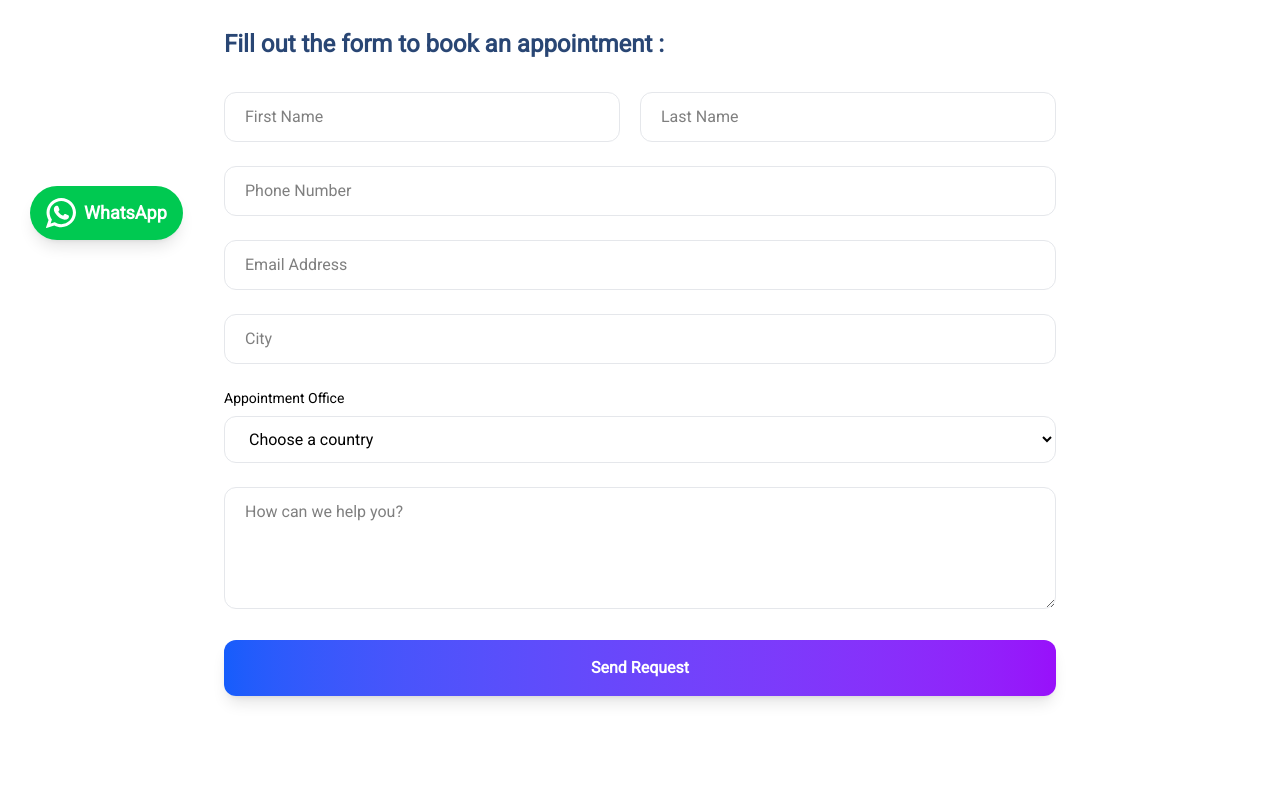
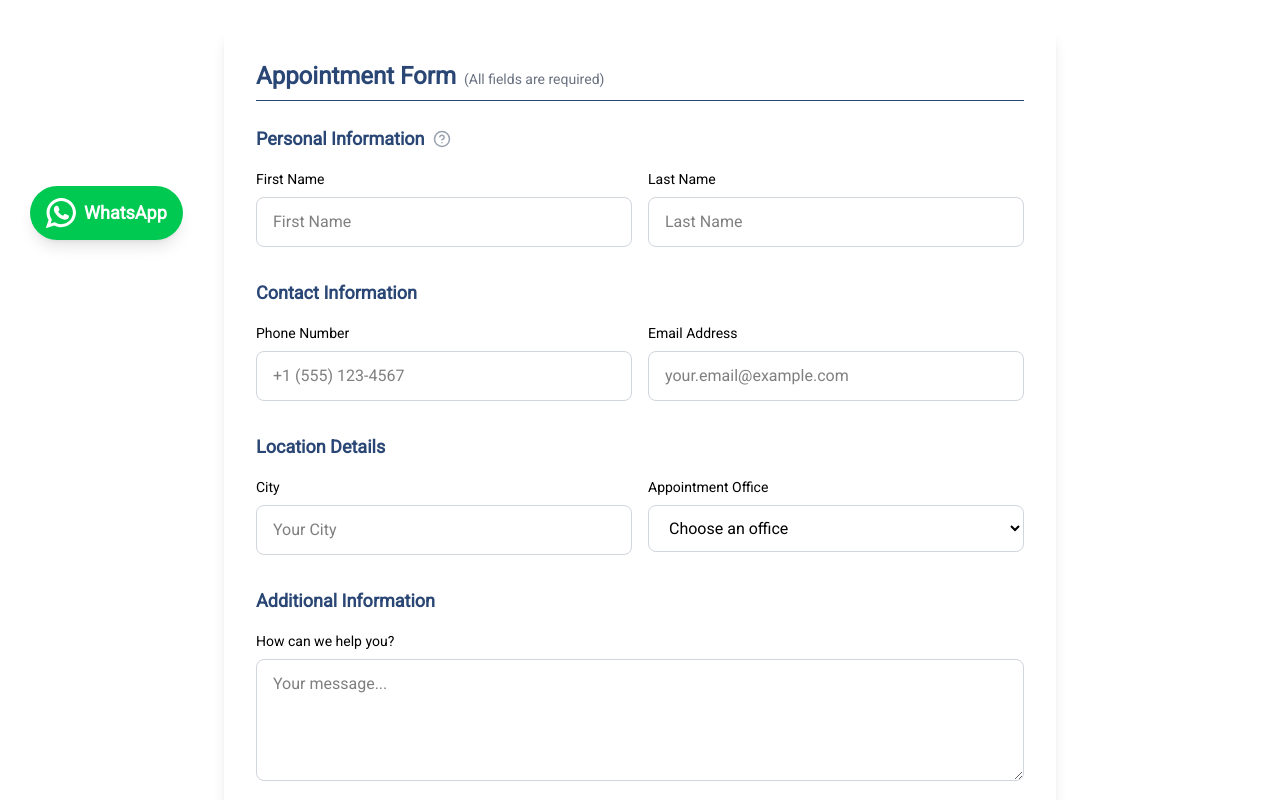
Before and after one commit to tamjidzihan/Munemi_Global_Web, a React (Vite) app: page /about/appointment-booking in a window 1280 px wide. Shown: the part 520-1320 px from the top of the page. Built offline with nearby package versions, Linux system fonts and the light colour scheme; no server answers.

Commit message:
home 2025-04-09

```diff
--- a/src/components/About/AppointmentBookingForm/AppointmentBookingForm.tsx
+++ b/src/components/About/AppointmentBookingForm/AppointmentBookingForm.tsx
@@ -1,149 +1,253 @@
 import { useState } from "react";
 import useAppointments, { Appointment } from "../../../hooks/useAppointments";
 import Hero from "../../common/Hero/Hero";
-import heroImage from "../../../assets/slide-2.jpg"
+import heroImage from "../../../assets/slide-2.jpg";
+import { FiHelpCircle } from "react-icons/fi";
+import Alert from "../../common/Alert/Alert";
 
 const AppointmentBookingForm = () => {
-    const { createAppointment } = useAppointments()
-    const [firstName, setFirstName] = useState("");
-    const [lastName, setLastName] = useState("");
-    const [phone, setPhone] = useState("");
-    const [email, setEmail] = useState("");
-    const [city, setCity] = useState("");
-    const [appointmentOffice, setAppointmentOffice] = useState("");
-    const [message, setMessage] = useState("");
-    const [loading, setLoading] = useState(false); // Track loading state
+    const { createAppointment } = useAppointments();
+    const [formData, setFormData] = useState({
+        firstName: '',
+        lastName: '',
+        phone: '',
+        email: '',
+        city: '',
+        appointmentOffice: '',
+        message: '',
+    });
+    const [loading, setLoading] = useState(false);
+    const [errors, setErrors] = useState<Record<string, string>>({});
+    const [alert, setAlert] = useState<{ message: string; type: 'success' | 'error' } | null>(null);
+
+    // Validation function
+    const validateForm = () => {
+        const newErrors: Record<string, string> = {};
+        const emailRegex = /^[^\s@]+@[^\s@]+\.[^\s@]+$/;
+        const phoneRegex = /^[+]?[(]?[0-9]{1,4}[)]?[-\s./0-9]*$/;
+
+        if (!formData.firstName) newErrors.firstName = "First name is required";
+        if (!formData.lastName) newErrors.lastName = "Last name is required";
+        if (!formData.phone || !phoneRegex.test(formData.phone))
+            newErrors.phone = "Valid phone number is required";
+        if (!formData.email || !emailRegex.test(formData.email))
+            newErrors.email = "Valid email is required";
+        if (!formData.city) newErrors.city = "City is required";
+        if (!formData.appointmentOffice) newErrors.appointmentOffice = "Office selection is required";
+
+        setErrors(newErrors);
+        return Object.keys(newErrors).length === 0;
+    };
 
     const handleSubmit = async (e: React.FormEvent) => {
         e.preventDefault();
-        if (!firstName || !lastName || !phone || !email || !city || !appointmentOffice) {
-            alert("All fields are required.");
-            return;
-        }
-        setLoading(true); // Start loading
+        setErrors({});
+        setAlert(null);
 
+        if (!validateForm()) return;
+
+        setLoading(true);
         const newAppointment: Appointment = {
-            firstName,
-            lastName,
-            phone,
-            email,
-            city,
-            appointmentOffice,
-            message,
+            ...formData,
             updatedAt: "",
             id: "",
         };
 
         try {
             await createAppointment(newAppointment);
+            setAlert({ message: "Appointment booked successfully!", type: 'success' });
         } catch (error) {
-            console.log(error)
-            alert("Failed to create appointment.");
+            console.error(error);
+            setAlert({ message: "Failed to book appointment. Please try again.", type: 'error' });
         } finally {
-            setLoading(false); // Stop loading
-            setFirstName('')
-            setLastName('')
-            setPhone('')
-            setEmail('')
-            setCity('')
-            setAppointmentOffice("")
-            setMessage('')
+            setLoading(false);
+            setFormData({
+                firstName: '',
+                lastName: '',
+                phone: '',
+                email: '',
+                city: '',
+                appointmentOffice: '',
+                message: '',
+            });
         }
     };
+
     return (
         <main className="w-full">
             <Hero bgImage={heroImage} heroName="Book An Appointment" />
-            <div className=" max-w-4xl container place-self-center p-4 md:p-8  space-y-8 transition-all duration-300 hover:shadow-3xl">
-                <h3 className="text-2xl font-bold text-midnight">
-                    Fill out the form to book an appointment :
+            {alert && (
+                <Alert
+                    message={alert.message}
+                    type={alert.type}
+                    onClose={() => setAlert(null)}
+                />
+            )}
+            <div className="max-w-4xl container mx-auto p-4 md:p-8">
+                <div className="bg-white shadow-lg rounded-lg p-6 md:p-8">
+                    <h3 className="text-2xl font-bold text-midnight mb-6 border-b pb-2">
+                        Appointment Form
+                        <span className="text-sm text-gray-500 ml-2 font-normal">
+                            (All fields are required)
+                        </span>
                     </h3>
                     <form onSubmit={handleSubmit} className={`space-y-6 ${loading ? "opacity-50 pointer-events-none" : ""}`}>
-                    <div className=" grid grid-cols-1 md:grid-cols-2 space-x-5">
-                        <div className="col-span-1 mb-4 md:mb-0">
+                        {/* Personal Information Section */}
+                        <div className="mb-8">
+                            <h4 className="text-lg font-semibold text-midnight mb-4 flex items-center">
+                                Personal Information
+                                <FiHelpCircle className="ml-2 text-gray-400 hover:text-blue-500 cursor-help"
+                                    title="Please provide your legal name as it appears on official documents" />
+                            </h4>
+                            <div className="grid md:grid-cols-2 gap-4">
+                                <div>
+                                    <label className="block text-sm font-medium mb-2">
+                                        First Name
+                                        {errors.firstName &&
+                                            <span className="text-red-500 text-sm ml-2">*{errors.firstName}</span>}
+                                    </label>
                                     <input
                                         type="text"
                                         placeholder="First Name"
-                                value={firstName}
+                                        value={formData.firstName}
+                                        onChange={(e) => setFormData({ ...formData, firstName: e.target.value })}
+                                        className="w-full px-4 py-3 rounded-lg border border-gray-300 focus:ring-2 focus:ring-blue-500 focus:border-blue-500 outline-none transition-all"
                                         disabled={loading}
-                                onChange={(e) => setFirstName(e.target.value)}
-                                required
-                                className="w-full px-5 py-3 rounded-xl border border-gray-200 focus:ring-2 focus:ring-blue-500 focus:border-blue-500 outline-none transition-all"
                                     />
                                 </div>
-                        <div className="col-span-1">
+                                <div>
+                                    <label className="block text-sm font-medium mb-2">
+                                        Last Name
+                                        {errors.lastName &&
+                                            <span className="text-red-500 text-sm ml-2">*{errors.lastName}</span>}
+                                    </label>
                                     <input
                                         type="text"
                                         placeholder="Last Name"
-                                value={lastName}
+                                        value={formData.lastName}
+                                        onChange={(e) => setFormData({ ...formData, lastName: e.target.value })}
+                                        className="w-full px-4 py-3 rounded-lg border border-gray-300 focus:ring-2 focus:ring-blue-500 focus:border-blue-500 outline-none transition-all"
                                         disabled={loading}
-                                onChange={(e) => setLastName(e.target.value)}
-                                required
-                                className="w-full px-5 py-3 rounded-xl border border-gray-200 focus:ring-2 focus:ring-blue-500 focus:border-blue-500 outline-none transition-all"
                                     />
                                 </div>
                             </div>
+                        </div>
+
+                        {/* Contact Information Section */}
+                        <div className="mb-8">
+                            <h4 className="text-lg font-semibold text-midnight mb-4">Contact Information</h4>
+                            <div className="grid md:grid-cols-2 gap-4">
                                 <div>
+                                    <label className="block text-sm font-medium mb-2">
+                                        Phone Number
+                                        {errors.phone &&
+                                            <span className="text-red-500 text-sm ml-2">*{errors.phone}</span>}
+                                    </label>
                                     <input
-                            type="text"
-                            placeholder="Phone Number"
-                            value={phone}
+                                        type="tel"
+                                        placeholder="+1 (555) 123-4567"
+                                        value={formData.phone}
+                                        onChange={(e) => setFormData({ ...formData, phone: e.target.value })}
+                                        className="w-full px-4 py-3 rounded-lg border border-gray-300 focus:ring-2 focus:ring-blue-500 focus:border-blue-500 outline-none transition-all"
                                         disabled={loading}
-                            onChange={(e) => setPhone(e.target.value)}
-                            required
-                            className="w-full px-5 py-3 rounded-xl border border-gray-200 focus:ring-2 focus:ring-blue-500 focus:border-blue-500 outline-none transition-all"
                                     />
                                 </div>
                                 <div>
+                                    <label className="block text-sm font-medium mb-2">
+                                        Email Address
+                                        {errors.email &&
+                                            <span className="text-red-500 text-sm ml-2">*{errors.email}</span>}
+                                    </label>
                                     <input
                                         type="email"
-                            placeholder="Email Address"
-                            value={email}
-                            onChange={(e) => setEmail(e.target.value)}
+                                        placeholder="your.email@example.com"
+                                        value={formData.email}
+                                        onChange={(e) => setFormData({ ...formData, email: e.target.value })}
+                                        className="w-full px-4 py-3 rounded-lg border border-gray-300 focus:ring-2 focus:ring-blue-500 focus:border-blue-500 outline-none transition-all"
                                         disabled={loading}
-                            required
-                            className="w-full px-5 py-3 rounded-xl border border-gray-200 focus:ring-2 focus:ring-blue-500 focus:border-blue-500 outline-none transition-all"
+                                    />
+                                </div>
+                            </div>
+                        </div>
+
+                        {/* Location Information */}
+                        <div className="mb-8">
+                            <h4 className="text-lg font-semibold text-midnight mb-4">Location Details</h4>
+                            <div className="grid md:grid-cols-2 gap-4">
+                                <div>
+                                    <label className="block text-sm font-medium mb-2">
+                                        City
+                                        {errors.city &&
+                                            <span className="text-red-500 text-sm ml-2">*{errors.city}</span>}
+                                    </label>
+                                    <input
+                                        type="text"
+                                        placeholder="Your City"
+                                        value={formData.city}
+                                        onChange={(e) => setFormData({ ...formData, city: e.target.value })}
+                                        className="w-full px-4 py-3 rounded-lg border border-gray-300 focus:ring-2 focus:ring-blue-500 focus:border-blue-500 outline-none transition-all"
+                                        disabled={loading}
                                     />
                                 </div>
                                 <div>
-                        <input
-                            type="text"
-                            placeholder="City"
-                            value={city}
+                                    <label className="block text-sm font-medium mb-2">
+                                        Appointment Office
+                                        {errors.appointmentOffice &&
+                                            <span className="text-red-500 text-sm ml-2">*{errors.appointmentOffice}</span>}
+                                    </label>
+                                    <select
+                                        value={formData.appointmentOffice}
+                                        onChange={(e) => setFormData({ ...formData, appointmentOffice: e.target.value })}
+                                        className="w-full px-4 py-3 rounded-lg border border-gray-300 focus:ring-2 focus:ring-blue-500 focus:border-blue-500 outline-none transition-all"
                                         disabled={loading}
-                            onChange={(e) => setCity(e.target.value)}
-                            required
-                            className="w-full px-5 py-3 rounded-xl border border-gray-200 focus:ring-2 focus:ring-blue-500 focus:border-blue-500 outline-none transition-all"
+                                    >
+                                        <option value="" disabled>Choose an office</option>
+                                        <option value="Bangladesh">Bangladesh</option>
+                                        {/* Add more office options as needed */}
+                                    </select>
+                                </div>
+                            </div>
+                        </div>
+
+                        {/* Message Section */}
+                        <div className="mb-8">
+                            <h4 className="text-lg font-semibold text-midnight mb-4">Additional Information</h4>
+                            <div>
+                                <label className="block text-sm font-medium mb-2">How can we help you?</label>
+                                <textarea
+                                    placeholder="Your message..."
+                                    rows={4}
+                                    value={formData.message}
+                                    onChange={(e) => setFormData({ ...formData, message: e.target.value })}
+                                    className="w-full px-4 py-3 rounded-lg border border-gray-300 focus:ring-2 focus:ring-blue-500 focus:border-blue-500 outline-none transition-all"
+                                    disabled={loading}
                                 />
                             </div>
-                    <div>
-                        <label className="block text-sm font-medium mb-2">Appointment Office</label>
-                        <select
-                            value={appointmentOffice}
-                            onChange={(e) => setAppointmentOffice(e.target.value)}
-                            className="w-full px-5 py-3 rounded-xl border border-gray-200 focus:ring-2 focus:ring-blue-500 focus:border-blue-500 outline-none transition-all"
-                            required
+                        </div>
+
+                        {/* Submit Button */}
+                        <button
+                            type="submit"
+                            className="w-full py-4 px-6 bg-gradient-to-r from-blue-600 to-purple-600 hover:from-blue-700 hover:to-purple-700 text-white font-semibold rounded-xl transition-all duration-300 transform hover:scale-[1.02] shadow-lg hover:shadow-xl disabled:opacity-50"
+                            disabled={loading}
                         >
-                            <option value="" disabled>Choose a country</option>
-                            <option value="Bangladesh">Bangladesh</option>
-                        </select>
-                    </div>
-                    <div>
-                        <textarea
-                            placeholder="How can we help you?"
-                            rows={4}
-                            value={message}
-                            onChange={(e) => setMessage(e.target.value)}
-                            disabled={loading}
-                            className="w-full px-5 py-3 rounded-xl border border-gray-200 focus:ring-2 focus:ring-blue-500 focus:border-blue-500 outline-none transition-all"
-                        ></textarea>
-                    </div>
-                    <button disabled={loading} className="w-full cursor-pointer py-4 px-6 bg-gradient-to-r from-blue-600 to-purple-600 hover:from-blue-700 hover:to-purple-700 text-white font-semibold rounded-xl transition-all duration-300 transform hover:scale-[1.02] shadow-lg hover:shadow-xl">
-                        Send Request
+                            {loading ? (
+                                <>
+                                    <svg className="animate-spin -ml-1 mr-3 h-5 w-5 text-white" xmlns="http://www.w3.org/2000/svg" fill="none" viewBox="0 0 24 24">
+                                        <circle className="opacity-25" cx="12" cy="12" r="10" stroke="currentColor" strokeWidth="4"></circle>
+                                        <path className="opacity-75" fill="currentColor" d="M4 12a8 8 0 018-8V0C5.373 0 0 5.373 0 12h4zm2 5.291A7.962 7.962 0 014 12H0c0 3.042 1.135 5.824 3 7.938l3-2.647z"></path>
+                                    </svg>
+                                    Processing...
+                                </>
+                            ) : (
+                                "Send Request"
+                            )}
                         </button>
                     </form>
                 </div>
+            </div>
         </main>
-    )
-}
+    );
+};
 
-export default AppointmentBookingForm
+export default AppointmentBookingForm;
--- a/src/components/Career/JobApplicationForm/JobApplicationForm.tsx
+++ b/src/components/Career/JobApplicationForm/JobApplicationForm.tsx
@@ -4,7 +4,7 @@ import useCareer from "../../../hooks/useCareer";
 import Hero from "../../common/Hero/Hero";
 import careerImage from '../../../assets/career.jpg'
 import { FiHelpCircle } from "react-icons/fi";
-import { OctagonX } from "lucide-react";
+import Alert from "../../common/Alert/Alert";
 
 
 const JobApplicationForm = () => {
@@ -22,7 +22,8 @@ const JobApplicationForm = () => {
     const [previewImage, setPreviewImage] = useState<string | null>(null);
     const [selectedResume, setSelectedResume] = useState<File | null>(null);
     const [errors, setErrors] = useState<Record<string, string>>({});
-    const [successMessage, setSuccessMessage] = useState<string | null>(null);
+    const [alert, setAlert] = useState<{ message: string; type: 'success' | 'error' } | null>(null);
+
     // Enhanced validation function
     const validateForm = () => {
         const newErrors: Record<string, string> = {};
@@ -60,13 +61,13 @@ const JobApplicationForm = () => {
     const handleSubmit = async (e: React.FormEvent) => {
         e.preventDefault();
         setErrors({});
-        setSuccessMessage(null);
+        setAlert(null);
         if (!validateForm()) return;
 
         // Validate form fields
         const { firstName, lastName, phone, email, country, currentAddress, jobType } = formData;
         if (!firstName || !lastName || !phone || !email || !country || !currentAddress || !jobType || !selectedIdCard || !selectedResume) {
-            alert("All fields are required.");
+            setAlert({ message: "All fields are required.", type: 'error' });
             return;
         }
 
@@ -82,10 +83,11 @@ const JobApplicationForm = () => {
         formDataToSend.append("resume", selectedResume); // PDF File
         try {
             await createCareer(formDataToSend);
-            setSuccessMessage("Application submitted successfully!");
+            setAlert({ message: "Application submitted successfully!", type: 'success' });
         } catch (error) {
             console.error(error);
             setErrors({ form: "Failed to submit application. Please try again." });
+            setAlert({ message: "Failed to submit application. Please try again.", type: 'error' });
         } finally {
             // Reset form fields
             setFormData({
@@ -119,34 +121,17 @@ const JobApplicationForm = () => {
         <main className="w-full">
             <Hero bgImage={careerImage} heroName="Job Application" />
             {/* Success/Error Messages */}
-            {successMessage && (
-                <div className="bg-green-100 border border-green-400 text-green-700 px-4 py-3 rounded relative mx-auto max-w-4xl mt-4">
-                    <span className="block sm:inline pr-8">{successMessage}</span>
-                    <button
-                        onClick={() => setSuccessMessage(null)}
-                        className="absolute cursor-pointer top-0 right-0 px-3 py-2 hover:text-green-900"
-                        aria-label="Close success message"
-                    >
-                        <OctagonX />
-                    </button>
-                </div>
-            )}
-            {errors.form && (
-                <div className="bg-red-100 border border-red-400 text-red-700 px-4 py-3 rounded relative mx-auto max-w-4xl mt-4">
-                    <span className="block sm:inline pr-8">{errors.form}</span>
-                    <button
-                        onClick={() => setErrors(prev => ({ ...prev, form: '' }))}
-                        className="absolute top-0 right-0 px-3 py-2 hover:text-red-900  cursor-pointer"
-                        aria-label="Close error message"
-                    >
-                        <OctagonX />
-                    </button>
-                </div>
+            {alert && (
+                <Alert
+                    message={alert.message}
+                    type={alert.type}
+                    onClose={() => setAlert(null)}
+                />
             )}
             <div className="inset-0  py-10 flex items-center justify-center">
                 <div className="bg-white max-w-4xl p-4 md:p-6 w-full shadow-lg rounded-lg">
                     <h3 className="text-2xl text-midnight font-bold mb-6 border-b pb-2">
-                        Application Form
+                        Job  Application Form
                         <span className="text-sm text-gray-500 ml-2 font-normal">
                             (All fields are required)
                         </span>
--- /dev/null
+++ b/src/components/common/Alert/Alert.tsx
@@ -0,0 +1,41 @@
+import React, { useEffect, useState } from 'react';
+
+interface AlertProps {
+    message: string;
+    type: 'success' | 'error';
+    duration?: number;
+    onClose: () => void;
+}
+
+const Alert: React.FC<AlertProps> = ({ message, type, duration = 5000, onClose }) => {
+    const [visible, setVisible] = useState(false);
+
+    useEffect(() => {
+        setVisible(true); // trigger fade-in
+
+        const timer = setTimeout(() => {
+            setVisible(false); // trigger fade-out
+            setTimeout(() => {
+                onClose(); // call onClose after animation finishes
+            }, 300); // match transition duration
+        }, duration);
+
+        return () => clearTimeout(timer);
+    }, [duration, onClose]);
+
+    return (
+        <div
+            className={`fixed z-50 top-15 left-1/2 transform -translate-x-1/2 mt-4 px-6 py-4 rounded shadow-lg border transition-all duration-300 ease-in-out
+                ${visible ? 'opacity-100 translate-y-0' : 'opacity-0 -translate-y-2'}
+                ${type === 'success'
+                    ? 'bg-green-100 border-green-400 text-green-700'
+                    : 'bg-red-100 border-red-400 text-red-700'
+                }
+            `}
+        >
+            <span>{message}</span>
+        </div>
+    );
+};
+
+export default Alert;
```
Also changed, not shown: src/components/Career/Positions.tsx (+13 -10 lines), 1 other file (tests, documents, lock files or other folders). Lines whose indentation alone changed are shown as unchanged.
